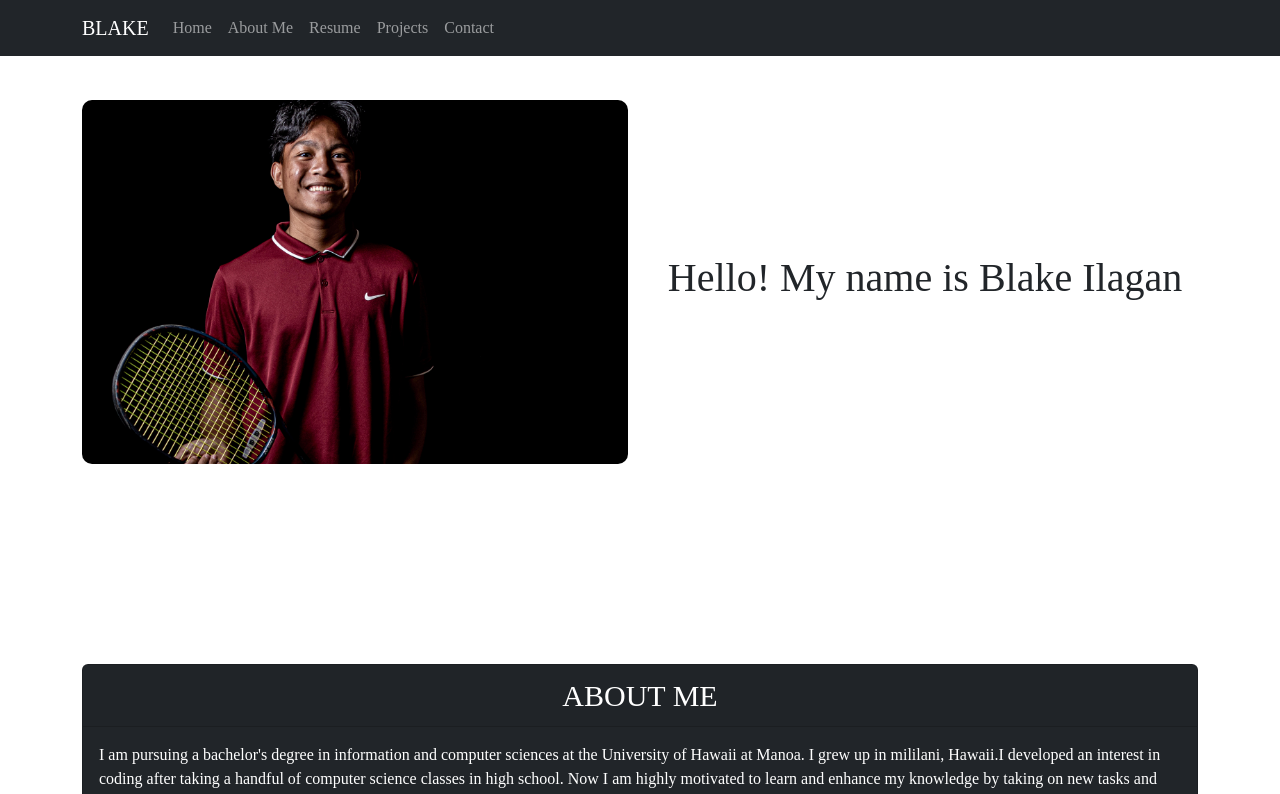
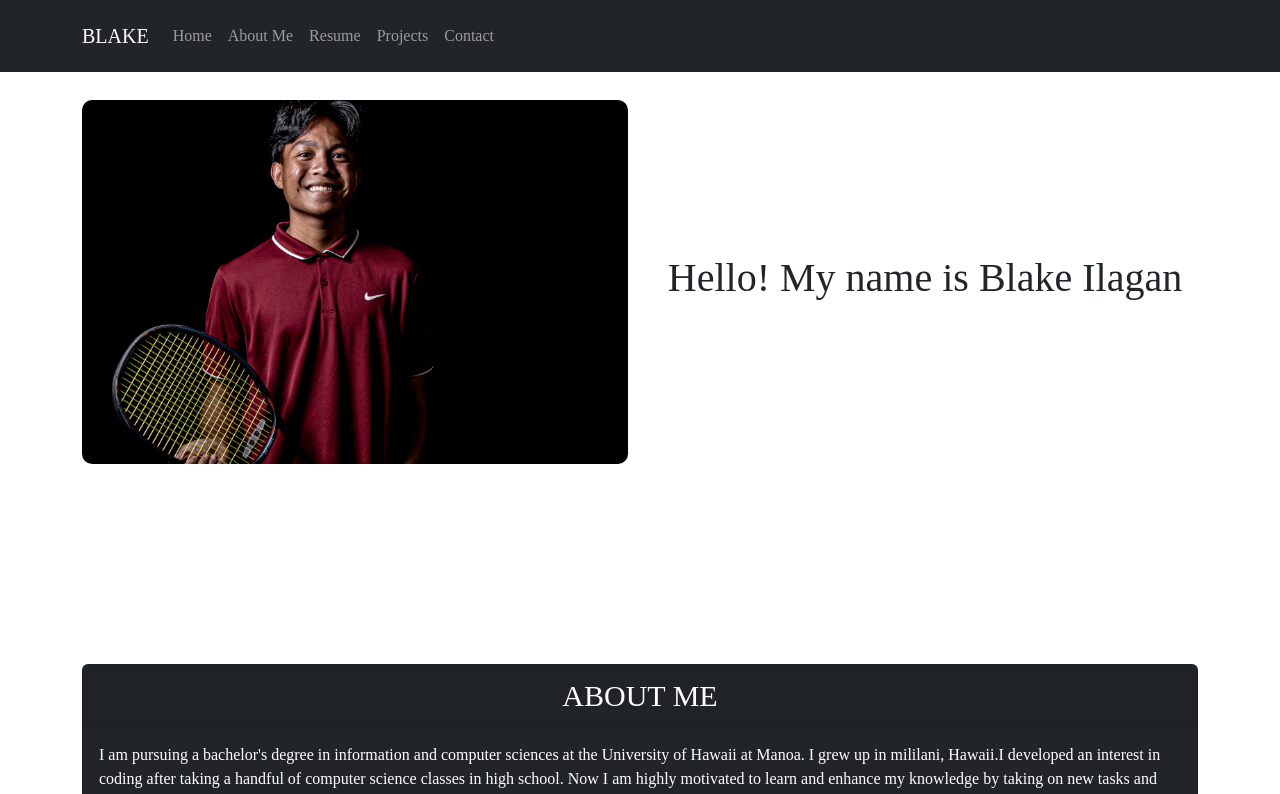
Before and after one commit to byilagan808/Portfolio, a React (Create React App) app: page / in a window 1280 px wide. Shown: the top 794 px of the page. Built offline with nearby package versions, Linux system fonts and the light colour scheme.

Commit message:
added hover effect to nav bar

```diff
--- a/public/styles.css
+++ b/public/styles.css
@@ -1,7 +1,20 @@
 .navbar {
     font-family:  'Economica';
 }
-
+.navbar .navbar-nav .nav-link:hover{
+    background-color: #900013;
+    color: white;
+    padding: 16px;
+}
+.navbar{
+    padding: 0;
+}
+.navbar .navbar-nav .nav-link{
+    padding: 16px;
+    transition: all .5s;
+    display: flex;
+    align-items: center;
+}
 .app {
     font-family:  'Economica';
 }
```
